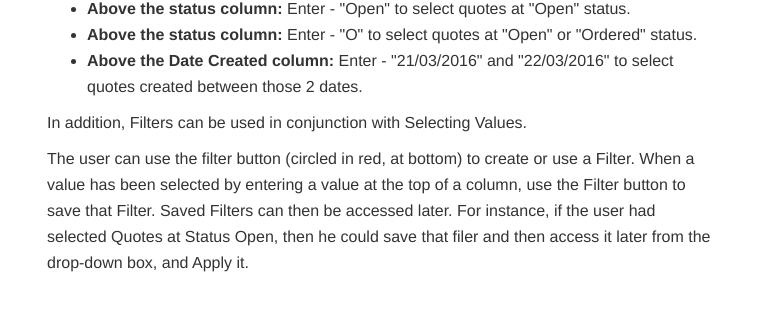
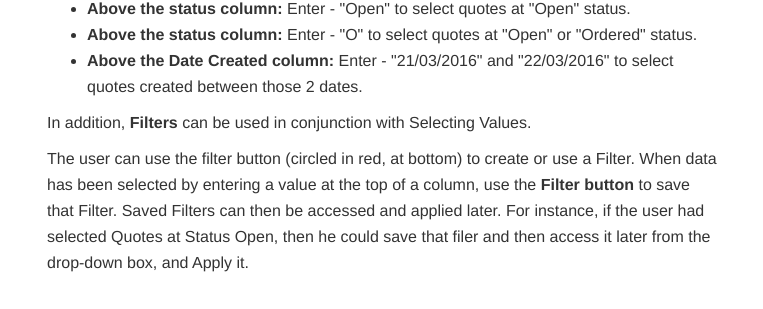
Before and after one commit to JNCSolutions/ConstructionManagerDocs, a Jekyll site: the page built from Manipulating Lists.html, in a window 1280 px wide. Shown: the part 1032-1341 px from the top of the page, without its empty margins (258-1021 px from the left). Built offline with Jekyll 4.4.1, drawn with Linux system fonts in a browser that asks for light colours.

Commit message:
Update Manipulating Lists.html

```diff
--- a/Manipulating Lists.html
+++ b/Manipulating Lists.html
@@ -43,13 +43,12 @@ title: Manipulating Lists
                                                               created between those 2 dates.</li>
       </ul>
     </p>
-    <p>In addition, Filters can be used in conjunction with Selecting Values. </p>
+    <p>In addition, <b>Filters</b> can be used in conjunction with Selecting Values. </p>
     <p>The user can use the filter button (circled in red, at bottom) to create or use a Filter.
-        When a value has been selected by entering a value at the top of a column, use the Filter button to
-        save that Filter. Saved Filters can then be accessed later.
+        When data has been selected by entering a value at the top of a column, use the <b>Filter button</b> to
+        save that Filter. Saved Filters can then be accessed and applied later.
         For instance, if the user had selected Quotes at Status Open, then he could save that filer and then
         access it later from the drop-down box, and Apply it.</p>
-
 
       <br>
 
```
